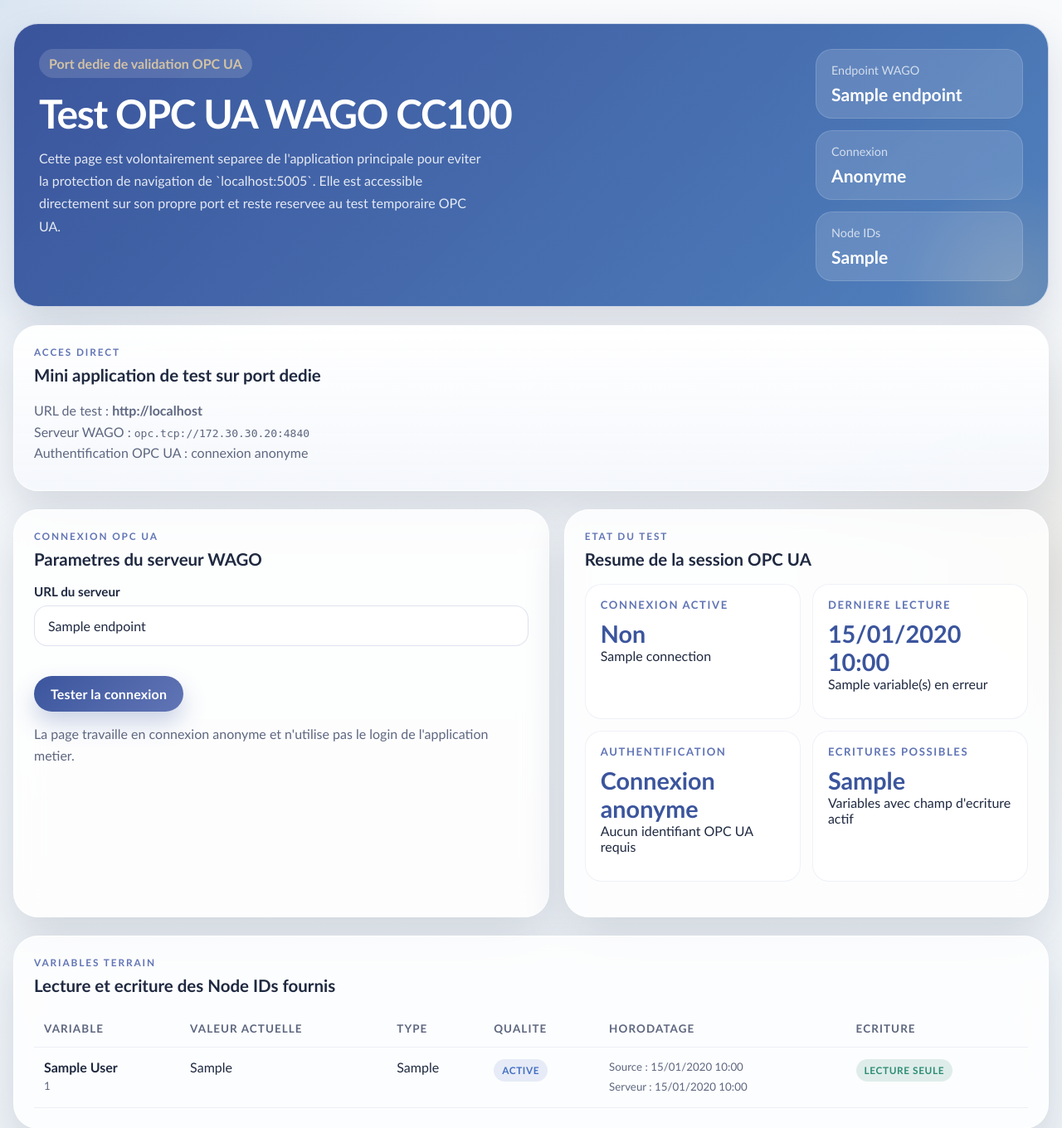
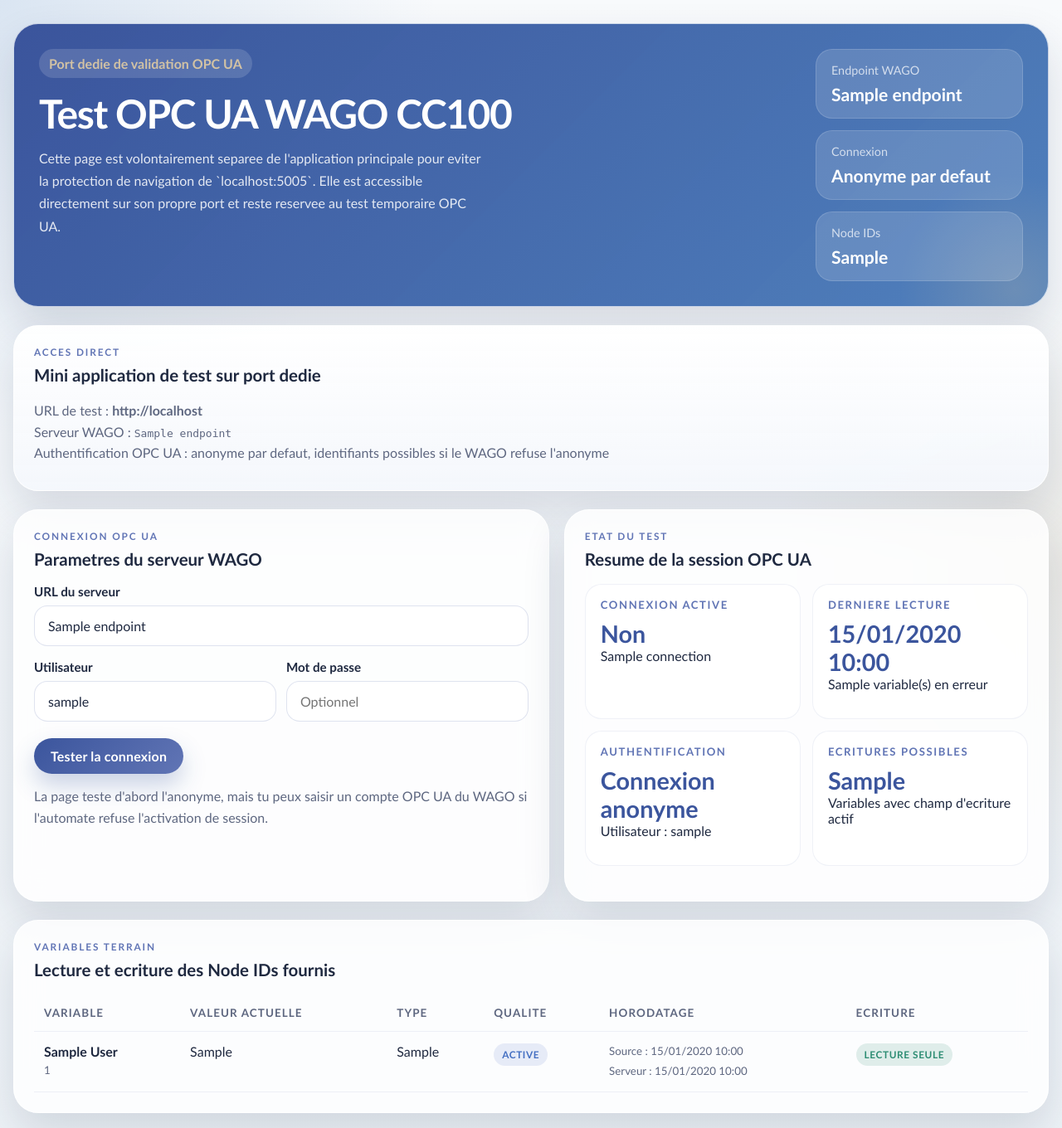
Before and after one commit to eletlou/Projet-IT-OT-PF3-, a Flask app: template app/app/templates/opcua_test/standalone.html in a window 1280 px wide. Shown: the top 1360 px of the page at 83% size. Run offline with Flask 3, Linux system fonts and the light colour scheme; the visitor is signed in with stand-in values (Sample User, id 1); the template is opened without the code that fills it: most values are stand-ins (such as "Sample title", 1, 10 or a date in 2020); parts of the project's set-up code (start-up, migrations or seed data) failed here and were passed over.

Commit message:
html_opcua_v2

```diff
--- a/app/app/templates/opcua_test/standalone.html
+++ b/app/app/templates/opcua_test/standalone.html
@@ -19,7 +19,7 @@
         </div>
         <div>
             <span>Connexion</span>
-            <strong>Anonyme</strong>
+            <strong>{{ 'Identifiants OPC UA' if page_data.connection.has_password else 'Anonyme par defaut' }}</strong>
         </div>
         <div>
             <span>Node IDs</span>
@@ -37,8 +37,8 @@
     </div>
     <p class="empty-copy">
         URL de test : <strong>{{ request.host_url.rstrip('/') }}</strong><br>
-        Serveur WAGO : <code>opc.tcp://172.30.30.20:4840</code><br>
-        Authentification OPC UA : connexion anonyme
+        Serveur WAGO : <code>{{ page_data.form_state.endpoint or 'opc.tcp://172.30.30.20:4840' }}</code><br>
+        Authentification OPC UA : anonyme par defaut, identifiants possibles si le WAGO refuse l'anonyme
     </p>
 </section>
 
@@ -64,9 +64,28 @@
                 >
             </div>
 
-            <div class="opcua-form-row opcua-hidden-auth-row" aria-hidden="true">
-                <input type="hidden" name="username" value="{{ page_data.form_state.username }}">
-                <input type="hidden" name="password" value="">
+            <div class="opcua-form-row">
+                <div class="field-group">
+                    <label for="opcua_username">Utilisateur</label>
+                    <input
+                        id="opcua_username"
+                        name="username"
+                        type="text"
+                        value="{{ page_data.form_state.username }}"
+                        placeholder="Optionnel"
+                    >
+                </div>
+
+                <div class="field-group">
+                    <label for="opcua_password">Mot de passe</label>
+                    <input
+                        id="opcua_password"
+                        name="password"
+                        type="password"
+                        value=""
+                        placeholder="Optionnel"
+                    >
+                </div>
             </div>
 
             <div class="opcua-action-row">
@@ -77,7 +96,7 @@
             </div>
         </form>
 
-        <p class="opcua-note">La page travaille en connexion anonyme et n'utilise pas le login de l'application metier.</p>
+        <p class="opcua-note">La page teste d'abord l'anonyme, mais tu peux saisir un compte OPC UA du WAGO si l'automate refuse l'activation de session.</p>
     </article>
 
     <article class="panel-card">
@@ -103,8 +122,8 @@
 
             <div class="detail-card">
                 <span>Authentification</span>
-                <strong>Connexion anonyme</strong>
-                <p>Aucun identifiant OPC UA requis</p>
+                <strong>{{ 'Identifiants fournis' if page_data.connection.has_password else 'Connexion anonyme' }}</strong>
+                <p>Utilisateur : {{ page_data.connection.username or 'aucun' }}</p>
             </div>
 
             <div class="detail-card">
--- a/app/app/templates/supervision/opcua_test.html
+++ b/app/app/templates/supervision/opcua_test.html
@@ -12,7 +12,7 @@
         <h3>Connexion directe au WAGO CC100</h3>
         <p class="hero-copy">
             Cette page est isolee du reste du projet et utilise votre liste de Node IDs pour tester la lecture et l'ecriture
-            sans toucher aux ecrans metier existants. Le test est preconfigure pour le WAGO `172.30.30.20`
+            sans toucher aux ecrans metier existants. Le test est preconfigure pour le WAGO `{{ page_data.form_state.endpoint or 'opc.tcp://172.30.30.20:4840' }}`
             avec une connexion OPC UA anonyme.
         </p>
     </div>
@@ -86,7 +86,7 @@
             </div>
         </form>
 
-        <p class="opcua-note">Endpoint configure : <code>opc.tcp://172.30.30.20:4840</code> - connexion OPC UA anonyme.</p>
+        <p class="opcua-note">Endpoint configure : <code>{{ page_data.form_state.endpoint or 'opc.tcp://172.30.30.20:4840' }}</code> - connexion OPC UA anonyme.</p>
     </article>
 
     <article class="panel-card">
```
Also changed, not shown: app/app/services/opcua_test_service.py (+34 -1 lines).
